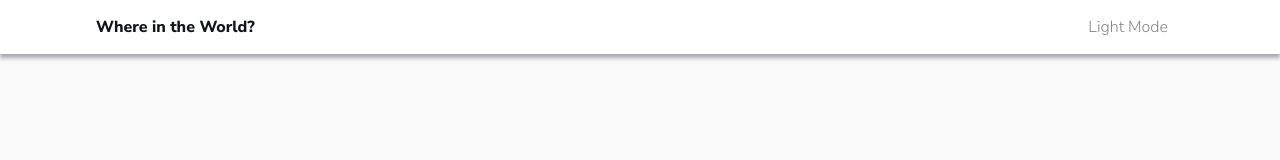
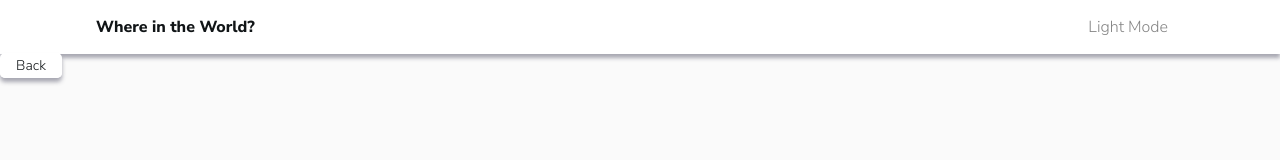
Before and after one commit to Degoke/rest-countries-app, a React (Create React App) app: page /details/1 in a window 1280 px wide. Shown: the top 160 px of the page. Built offline with nearby package versions, Linux system fonts and the light colour scheme; no server answers.

Commit message:
eslint errors

```diff
--- a/src/animations/animate.ts
+++ b/src/animations/animate.ts
@@ -1,3 +1,4 @@
+/* eslint-disable @typescript-eslint/no-non-null-assertion */
 import { gsap } from 'gsap'
 import { ScrollTrigger } from 'gsap/ScrollTrigger'
 
--- a/src/app/app.tsx
+++ b/src/app/app.tsx
@@ -8,6 +8,7 @@ import NavBar from './components/navbar'
 import AllCountriesProvider from '../services/all-countries'
 import Loader from './components/utils/loader'
 import ErrorBoundary from './components/utils/error-boundary'
+import DetailsPage from './pages/details'
 
 const HomePage = lazy(() => import('./pages/home'))
 
@@ -33,6 +34,11 @@ const App = (): React.ReactElement => {
               <Suspense fallback={<Loader />}>
                 <Switch>
                   <Route exact path="/" component={HomePage} />
+                  <Route
+                    exact
+                    path="/details/:country"
+                    component={DetailsPage}
+                  />
                 </Switch>
               </Suspense>
             </AllCountriesProvider>
--- a/src/app/components/preview-box/index.tsx
+++ b/src/app/components/preview-box/index.tsx
@@ -1,4 +1,5 @@
 import React, { useEffect, useRef } from 'react'
+import { Link } from 'react-router-dom'
 import { CountryInterface } from '../../../services/interfaces'
 import Wrapper from './style'
 import { animateFromLeft } from '../../../animations/animate'
@@ -14,11 +15,15 @@ const PreviewBox = ({ country }: PreviewProps): React.ReactElement => {
   }, [])
   return (
     <Wrapper ref={ref}>
-      <div className="flag">
-        <img src={country.flag} alt="flag" />
-      </div>
+      <Link to="/details/nigeria">
+        <div className="flag">
+          <img src={country.flag} alt="flag" />
+        </div>
+      </Link>
       <div className="details">
-        <h2>{country.name}</h2>
+        <Link to="/details/nigeria">
+          <h2>{country.name}</h2>
+        </Link>
         <p>
           <strong>Population: </strong>
           {country.population}
--- a/src/app/components/utils/error-boundary.tsx
+++ b/src/app/components/utils/error-boundary.tsx
@@ -1,3 +1,4 @@
+/* eslint-disable no-console */
 /* eslint-disable @typescript-eslint/no-unused-vars */
 /* eslint-disable react/destructuring-assignment */
 /* eslint-disable no-unused-vars */
--- /dev/null
+++ b/src/app/pages/details/index.tsx
@@ -0,0 +1,12 @@
+import React from 'react'
+import MyButton from '../../components/my-button'
+
+const DetailsPage = (): React.ReactElement => {
+  return (
+    <>
+      <MyButton link="/">Back</MyButton>
+    </>
+  )
+}
+
+export default DetailsPage
--- a/src/app/pages/home/index.tsx
+++ b/src/app/pages/home/index.tsx
@@ -1,3 +1,4 @@
+/* eslint-disable @typescript-eslint/no-non-null-assertion */
 import React, { useState, useContext, useEffect, useRef } from 'react'
 import { gsap } from 'gsap'
 import { ScrollTrigger } from 'gsap/ScrollTrigger'
--- a/src/reportWebVitals.ts
+++ b/src/reportWebVitals.ts
@@ -1,3 +1,4 @@
+/* eslint-disable @typescript-eslint/explicit-module-boundary-types */
 import { ReportHandler } from 'web-vitals'
 
 const reportWebVitals = (onPerfEntry?: ReportHandler) => {
--- a/src/services/all-countries.tsx
+++ b/src/services/all-countries.tsx
@@ -1,3 +1,5 @@
+/* eslint-disable no-alert */
+/* eslint-disable @typescript-eslint/no-non-null-assertion */
 /* eslint-disable @typescript-eslint/explicit-module-boundary-types */
 import React, { createContext, useEffect, useState } from 'react'
 import { CountryInterface } from './interfaces'
@@ -111,6 +113,7 @@ const AllCountriesProvider = ({ children }: ContextProps) => {
     e: React.ChangeEvent<HTMLSelectElement>
   ): Promise<void> => {
     const data = await getByRegion(e.target.value)
+
     setCountries(data)
   }
 
```
